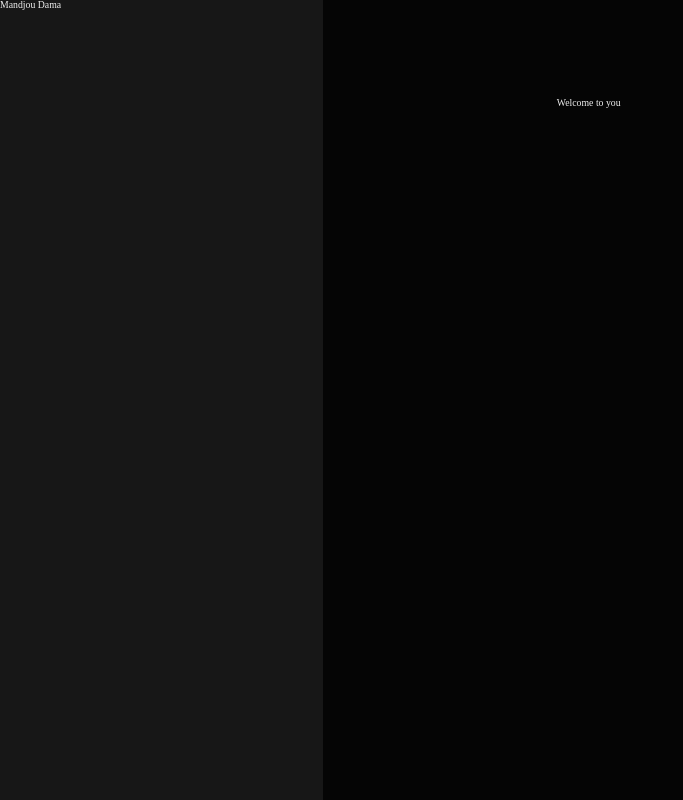
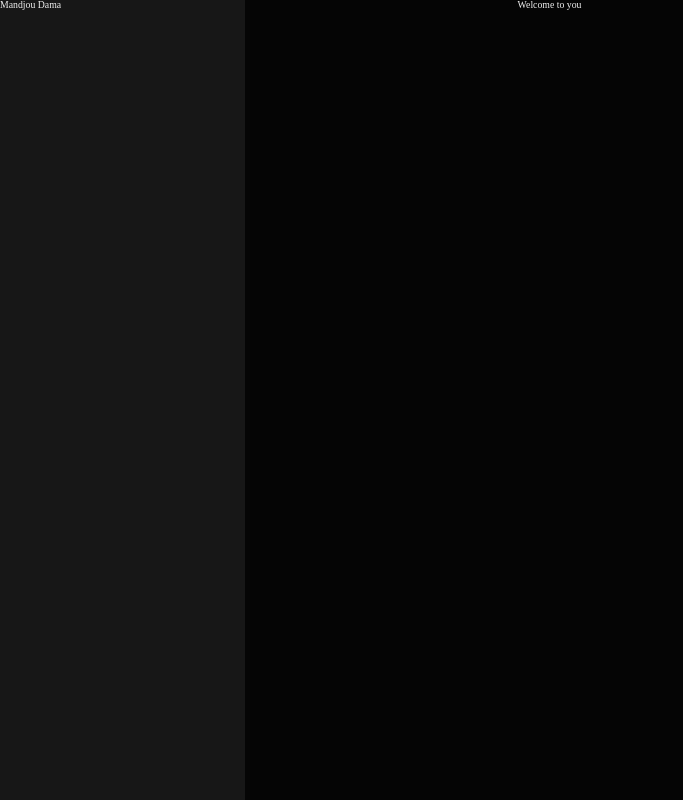
Before and after one commit to MozartOnWeb/memphismalik.io, a Next.js app: page / in a window 1280 px wide. Shown: the whole page, without its empty margins (0-683 px from the left). Built offline with nearby package versions, Linux system fonts and the light colour scheme.

Commit message:
create home page layout

```diff
--- /dev/null
+++ b/app/(user)/home.scss
@@ -0,0 +1,4 @@
+.home-page {
+  width: 50em;
+  margin: 0 auto;
+}
--- a/app/(user)/layout.tsx
+++ b/app/(user)/layout.tsx
@@ -41,7 +41,7 @@ export default function RootLayout({
   return (
     <html lang="fr">
       <body
-        className={`${Neue_Mechanica.variable} ${Roboto_Mono.variable} container`}
+        className={`${Neue_Mechanica.variable} ${Roboto_Mono.variable} main-layout`}
       >
         <Sidebar />
         {children}
--- a/components/sidebar/sidebar.scss
+++ b/components/sidebar/sidebar.scss
@@ -2,5 +2,5 @@
   background-color: $sui-colors-sidebar;
   height: 100vh;
   position: sticky;
-  width: 33rem;
+  width: 25rem;
 }
--- a/sass/global.scss
+++ b/sass/global.scss
@@ -1,22 +1,17 @@
 html {
   font-size: 61.2%;
   box-sizing: border-box;
-  overflow-x: hidden;
 }
 
 body {
   margin: 0;
   padding: 0;
-  height: 100vh;
+  min-height: 100vh;
   background-color: $sui-colors-background;
   color: $sui-colors-white;
 }
 
-.container {
+.main-layout {
   display: flex;
+  overflow-y: hidden;
 }
-
-.home-page {
-  width: 50em;
-  margin: 10em auto;
-}
--- a/sass/index.scss
+++ b/sass/index.scss
@@ -7,5 +7,8 @@
 /* Import global styles */
 @import "./global.scss";
 
+/* Import pages styles */
+@import "../app/(user)/home.scss";
+
 /* Import components styles */
 @import "../components/sidebar/sidebar.scss";
```
